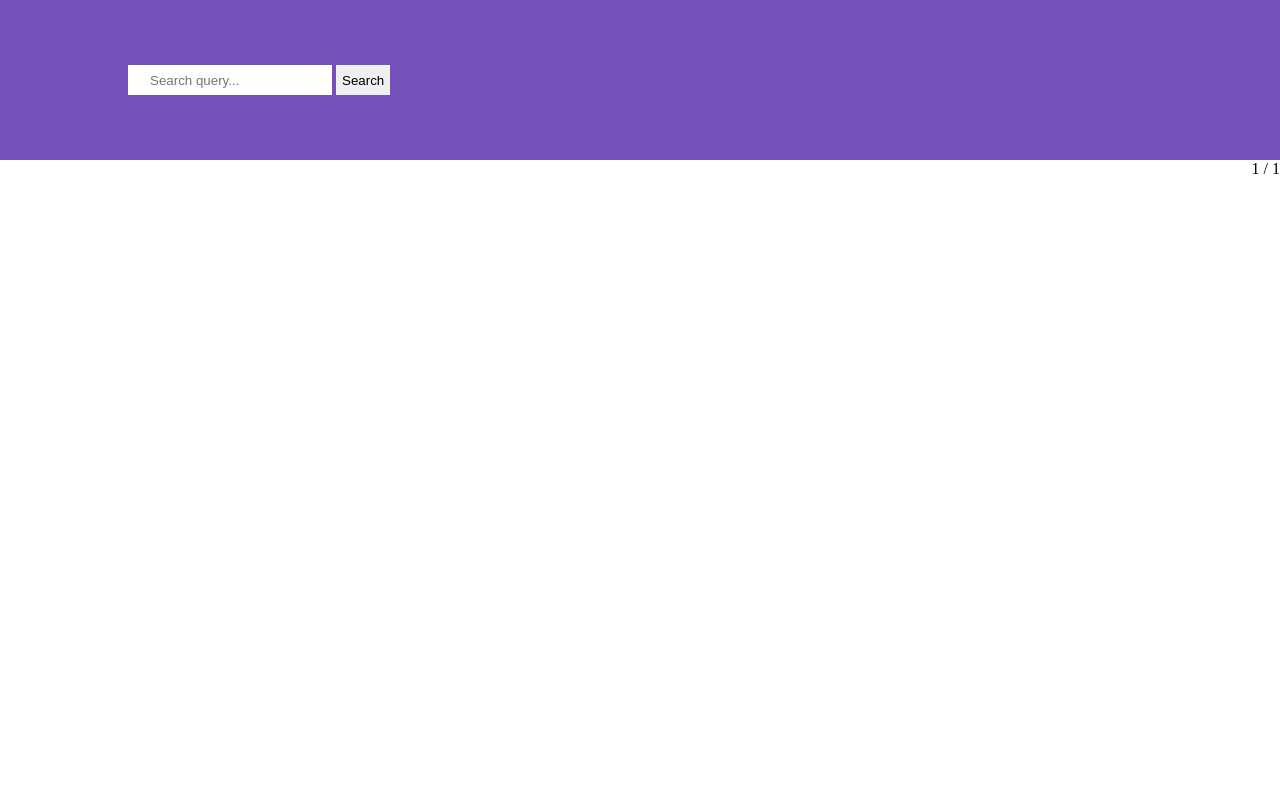
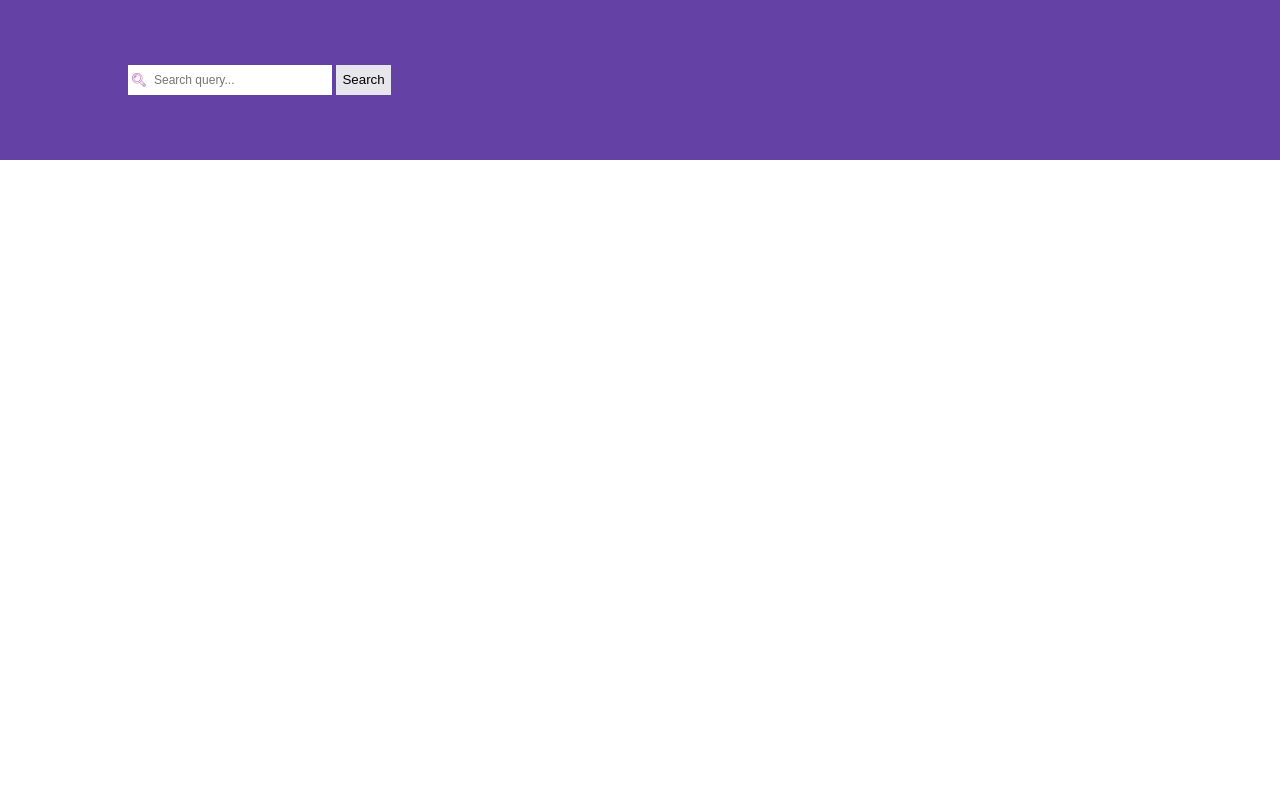
Before and after one commit to hdngo/Twitchery, a PHP site: page / in a window 1280 px wide. Run offline with PHP 8.4, Linux system fonts and the light colour scheme.

Commit message:
Apply more styling to the page before lunch break.
Indent search bar text and add search icon. Fix word wrap/break issue for stream headline text by applying set width and padding. Style pagination buttons to be arrows and align more with current color scheme. Toggle visibility of page index upon page load.

```diff
--- a/index.html
+++ b/index.html
@@ -10,22 +10,22 @@
 
 <div id="navbar">
 	<form id="search-form">
-  	<input type="text" name="searchquery" placeholder="Search query...">
+  	<input type="text" name="searchquery" placeholder="Search query..." autocomplete="off">
   	<input type="submit" value="Search">
 	</form>
 </div>
 
-<div id="search-results">
+<div id="search-results" class="mrg-0-auto mrg-top-60p w-60">
 	<div class="nav">
 		<p id="results-message" class="displ-none">Total results: <span id="results-count"></span></p>
 		<div id="pagination-links">
-			<a href="#" class="previous-link displ-none"><button>Previous</button></a>
-			<p id="page-index" class="inline-b mrg-top-0 mrg-bot-0"><span id="current-page-number">1</span> / <span id="total-num-pages">1</span></p>
-			<a href="#" class="next-link displ-none"><button>Next</button></a>
+			<a href="#" class="link previous-link displ-none"><button class="page-button link"><</button></a>
+			<p id="page-index" class="mrg-top-0 mrg-bot-0 displ-none"><span id="current-page-number">1</span> / <span id="total-num-pages">1</span></p>
+			<a href="#" class="link next-link displ-none"><button class="page-button link">></button></a>
 		</div>
 	</div>
 
-	<div id="search-results-list">
+	<div id="search-results-list" class="w-100 mrg-bot-60p">
 
 	</div>
 </div>
--- a/twitchery.css
+++ b/twitchery.css
@@ -2,6 +2,7 @@ html, body{
 	height:100%;
 	width:100%;
 	margin: 0;
+	font-family: sans-serif;
 }
 
 .debug{
@@ -12,7 +13,7 @@ html, body{
 	height: 20%;
 	width: 100%;
 	display: table;
-	background-color: #7550BA;
+	background-color: #6441A5;
 }
 
 #search-form{
@@ -22,6 +23,7 @@ html, body{
 	padding-left: 10%;
 }
 
+/* turned off autocomplete */
 input{
 	border:none;
 }
@@ -29,28 +31,31 @@ input{
 input[type=text]{
 	width: 200px;
 	height: 28px;
-	text-indent: 20px;
+	font-size: 12px;
+	text-indent: 24px;
+	background-image: url('./imgs/search-icon.png');
+	background-size: 14px 14px;
+	background-repeat: no-repeat;
+	background-position: 4px center;
 }
 
 input[type=text]:focus{
-	outline-color: #bca2ef;
+	outline-color: #F0D6FF;
 }
 
 input[type=submit]{
-	height:30px;
+	height: 30px;
+	background-color: #E8E6ED;
 }
 
-
-/*use border none to be able to resize input submit button*/
-
+input[type=submit]:hover{
+	cursor: pointer;
+}
 
 .displ-none{
 	display:none;
 }
-/*
-#results-message{
-	display: none;
-}*/
+
 .mrg-top-0{
 	margin-top:0;
 }
@@ -66,3 +71,61 @@ input[type=submit]{
 .inline-b{
 	display:inline-block;
 }
+
+.w-100{
+	width:100%;
+}
+
+.w-60{
+	width: 60%;
+}
+
+.mrg-0-auto{
+	margin: 0 auto;
+}
+
+.row{
+	border-bottom: 1px solid #6441A5;
+	padding-top: 20px;
+	padding-bottom: 20px;
+}
+
+.mrg-left-20p{
+	margin-left: 20px;
+}
+
+.pos-abs{
+	position: absolute;
+}
+
+.info-box{
+	max-width: 600px;
+}
+
+.mrg-top-60p{
+	margin-top:60px;
+}
+
+.mrg-bot-60p{
+	margin-bottom: 60px;
+}
+
+.pad-right-40p{
+	padding-right:40px;
+}
+
+.page-button{
+	border: 2px solid #6441A5;
+	border-radius: 50%;
+	background: white;
+}
+
+.link:hover{
+	cursor: pointer;
+}
+
+.link:active, .link:focus, .link.active, input[type=submit]:active, input[type=submit]:focus, input[type=submit].active{
+	background-image: none;
+	box-shadow: none;
+	outline: none;
+}
```
Also changed, not shown: twitchery.js (+45 -17 lines), imgs/search-icon.png (added).
